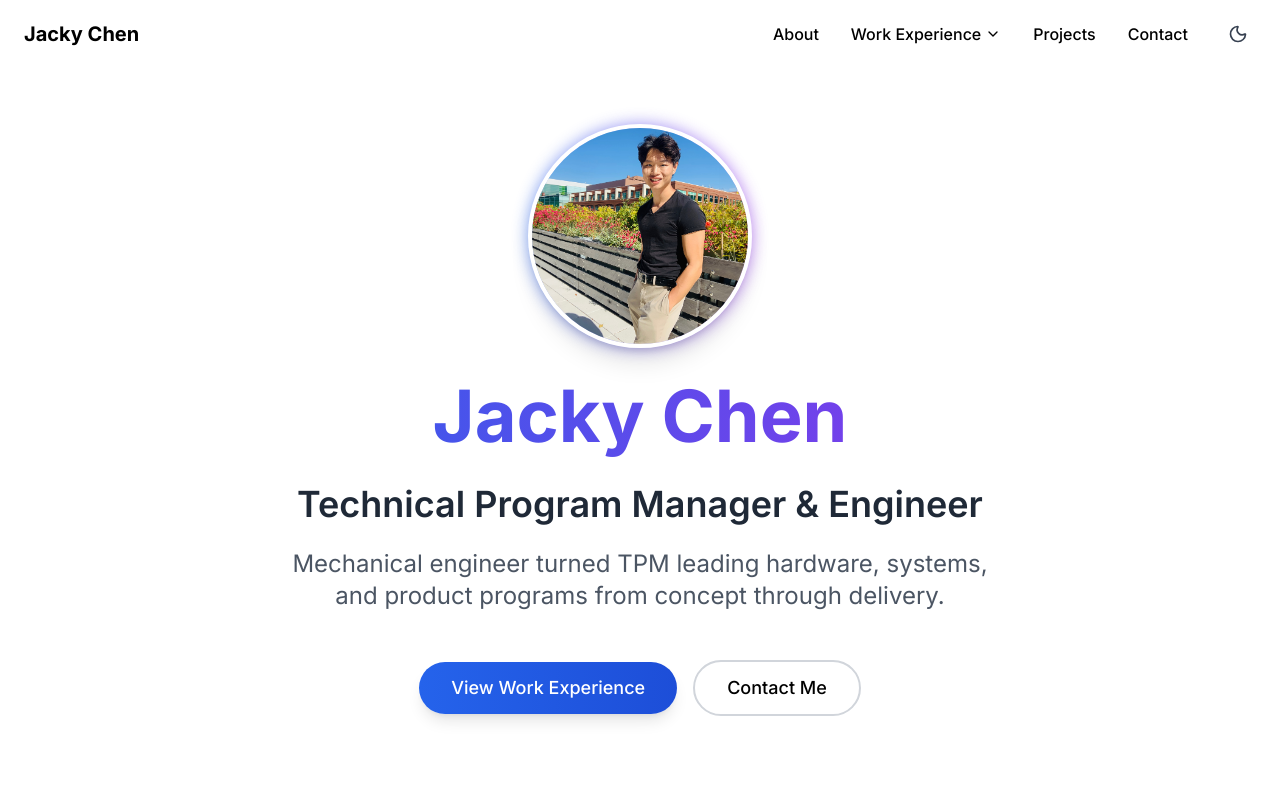
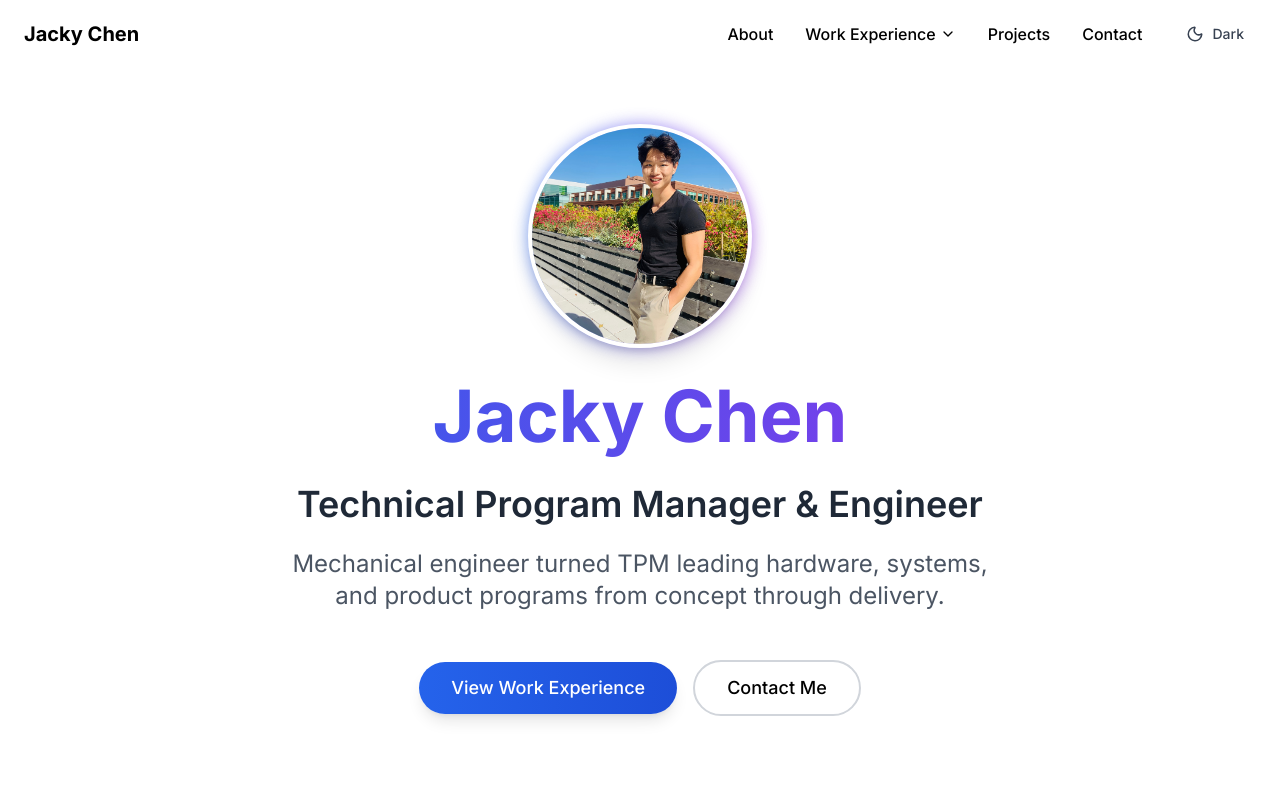
Before and after one commit to jackychen-dev/portfolio, a Next.js app: page / in a window 1280 px wide. Shown: the top 800 px of the page. Built offline with nearby package versions, Linux system fonts and the light colour scheme.

Commit message:
Add explicit Dark/Light text labels to theme toggle button

```diff
--- a/components/Navbar.tsx
+++ b/components/Navbar.tsx
@@ -92,18 +92,25 @@ export default function Navbar() {
           {mounted ? (
             <button
               onClick={() => setTheme(theme === 'dark' ? 'light' : 'dark')}
-              className="p-2 rounded-lg hover:bg-gray-100 dark:hover:bg-neutral-800 transition-colors"
+              className="flex items-center gap-2 px-3 py-2 rounded-lg hover:bg-gray-100 dark:hover:bg-neutral-800 transition-colors font-medium text-sm"
               aria-label="Toggle dark mode"
             >
               {theme === 'dark' ? (
-                <Sun size={20} className="text-gray-700 dark:text-gray-300" />
+                <>
+                  <Sun size={18} className="text-gray-700 dark:text-gray-300" />
+                  <span className="text-gray-700 dark:text-gray-300">Light</span>
+                </>
               ) : (
-                <Moon size={20} className="text-gray-700 dark:text-gray-300" />
+                <>
+                  <Moon size={18} className="text-gray-700 dark:text-gray-300" />
+                  <span className="text-gray-700 dark:text-gray-300">Dark</span>
+                </>
               )}
             </button>
           ) : (
-            <div className="p-2 rounded-lg">
-              <Moon size={20} className="text-gray-700" />
+            <div className="flex items-center gap-2 px-3 py-2 rounded-lg">
+              <Moon size={18} className="text-gray-700" />
+              <span className="text-gray-700 text-sm font-medium">Dark</span>
             </div>
           )}
         </div>
@@ -113,19 +120,26 @@ export default function Navbar() {
           <div className="md:hidden flex items-center gap-4">
             <button
               onClick={() => setTheme(theme === 'dark' ? 'light' : 'dark')}
-              className="p-2 rounded-lg hover:bg-gray-100 dark:hover:bg-neutral-800 transition-colors"
+              className="flex items-center gap-2 px-3 py-2 rounded-lg hover:bg-gray-100 dark:hover:bg-neutral-800 transition-colors font-medium text-sm"
               aria-label="Toggle dark mode"
             >
               {theme === 'dark' ? (
-                <Sun size={20} className="text-gray-700 dark:text-gray-300" />
+                <>
+                  <Sun size={18} className="text-gray-700 dark:text-gray-300" />
+                  <span className="text-gray-700 dark:text-gray-300">Light</span>
+                </>
               ) : (
-                <Moon size={20} className="text-gray-700 dark:text-gray-300" />
+                <>
+                  <Moon size={18} className="text-gray-700 dark:text-gray-300" />
+                  <span className="text-gray-700 dark:text-gray-300">Dark</span>
+                </>
               )}
             </button>
           </div>
         ) : (
-          <div className="md:hidden p-2 rounded-lg">
-            <Moon size={20} className="text-gray-700" />
+          <div className="md:hidden flex items-center gap-2 px-3 py-2 rounded-lg">
+            <Moon size={18} className="text-gray-700" />
+            <span className="text-gray-700 text-sm font-medium">Dark</span>
           </div>
         )}
       </div>
```
